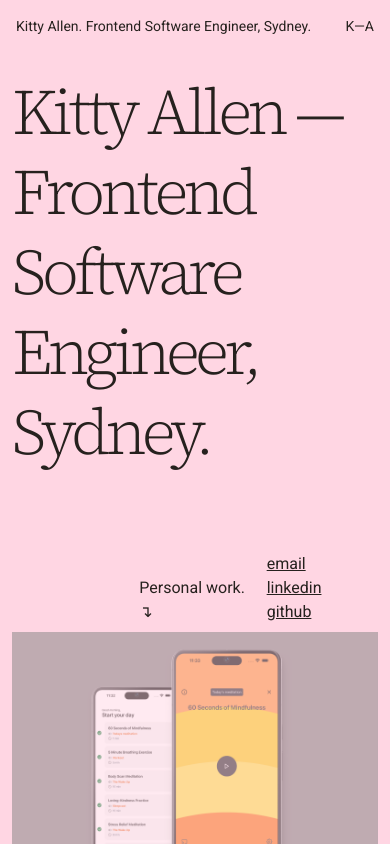
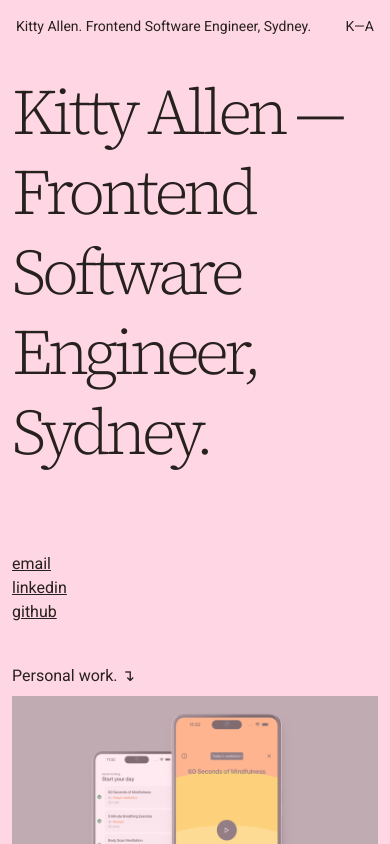
Before and after one commit to parkhabit/portfolio-1, a Next.js app: page / in a window 390 px wide. Shown: the top 844 px of the page. Built offline with nearby package versions, Linux system fonts and the light colour scheme.

Commit message:
handles mobile view

```diff
--- a/src/app/page.tsx
+++ b/src/app/page.tsx
@@ -13,15 +13,14 @@ export default function Home() {
       <main className="pt-8">
         <h1>Kitty Allen — Frontend Software Engineer, Sydney.</h1>
 
-        <div className="grid grid-cols-3 gap-4 relative mt-20">
-          <div></div>
-          <p className="flex justify-end items-end">Personal work. ↴</p>
-
-          <div className="flex flex-col">
+        <div className="mt-20 gap-4 md:flex md:flex-row-reverse md:justify-between">
+          <div className="flex flex-col md:flex-1">
             <a href="mailto: k.allen91@gmail.com">email</a>
             <a href="https://www.linkedin.com/in/kitty-allen/">linkedin</a>
             <a href="https://github.com/parkhabit">github</a>
           </div>
+          <p className="mt-10 md:flex md:flex-1">Personal work. ↴</p>
+          <div className="md:flex md:flex-1"></div>
         </div>
 
         <div className="grid grid-cols-1 md:grid-cols-3 gap-4 relative mt-2">
```
